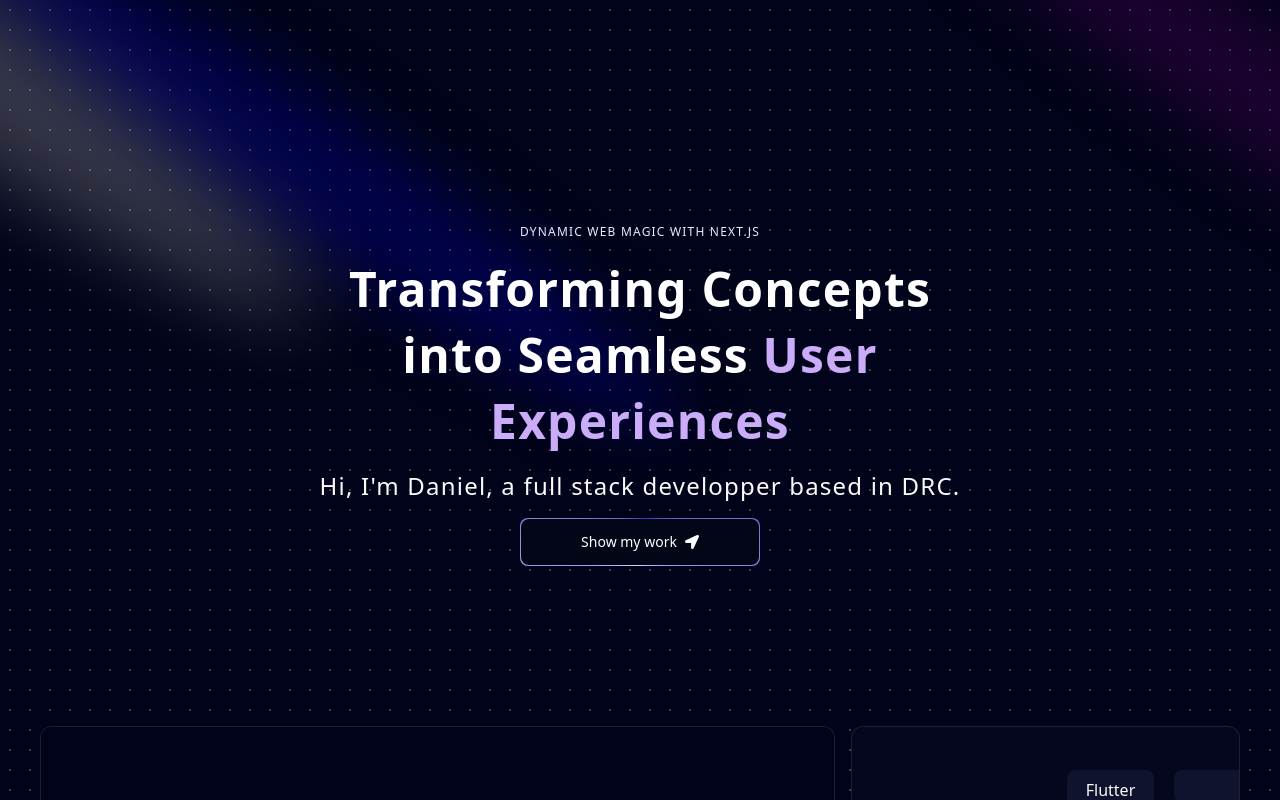
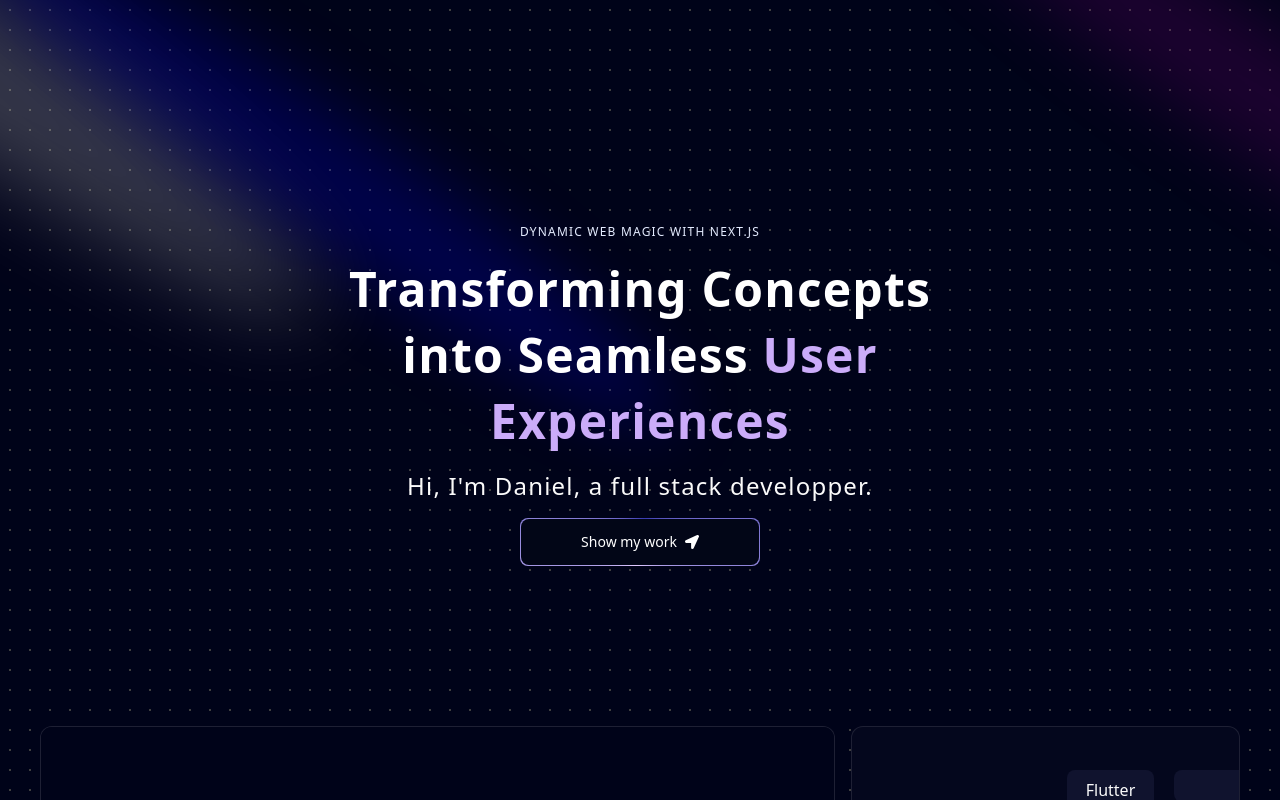
Before and after one commit to quantdev01/porfolio, a Next.js app: page / in a window 1280 px wide. Shown: the top 800 px of the page. Built offline with nearby package versions, Linux system fonts and the light colour scheme.

Commit message:
removed a text

```diff
--- a/components/Hero.tsx
+++ b/components/Hero.tsx
@@ -47,7 +47,7 @@ const Hero = () => {
             words="Transforming Concepts into Seamless User Experiences"
           />
           <p className="text-center md:tracking-wider mb-4 text-sm md:text-lg lg:text-2xl">
-            Hi, I&apos;m Daniel, a full stack developper based in DRC.
+            Hi, I&apos;m Daniel, a full stack developper.
           </p>
           <a href="#about">
             <MagicButton
--- a/data/index.ts
+++ b/data/index.ts
@@ -211,7 +211,7 @@ export const navItems = [
     {
       id: 2,
       img: "/twit.svg",
-      link: "https://x.com/quantdev00",
+      link: " ",
     },
     {
       id: 3,
```
